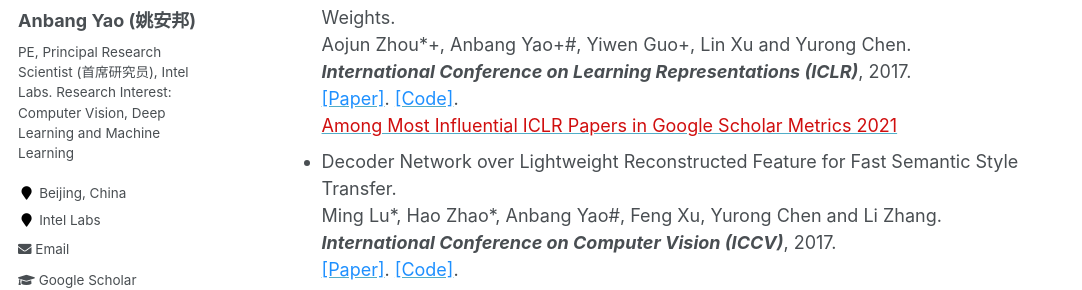
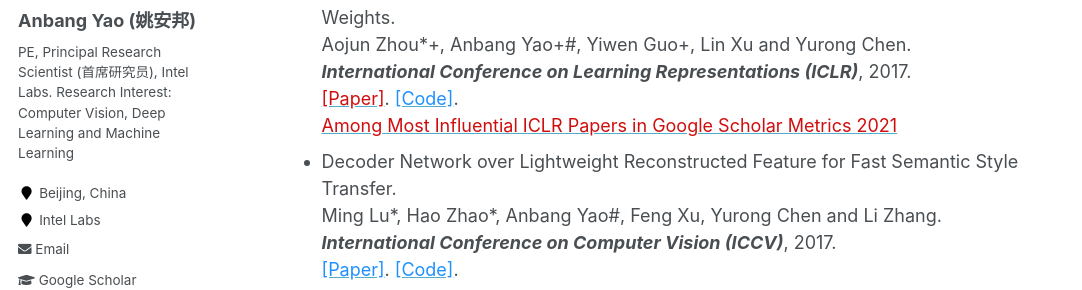
Before and after one commit to YaoAnbang/YaoAnbang.github.io, a Jekyll site: the page built from _pages/about.md, in a window 1280 px wide and 900 px high, scrolled down 4175 px. Shown: the part 170-460 px from the top of the window, without its empty margins (0-1082 px from the left). Built offline with Jekyll 4.4.1, drawn with Linux system fonts in a browser that asks for light colours.

Commit message:
Update about.md

```diff
--- a/_pages/about.md
+++ b/_pages/about.md
@@ -82,22 +82,22 @@
 
 **2017**
 
-+ Incremental Network Quantization: Towards Lossless CNNs with Low-Precision Weights.<br> Aojun Zhou\*\+, Anbang Yao\+\#, Yiwen Guo\+, Lin Xu and Yurong Chen.<br> <em>**International Conference on Learning Representations (ICLR)**</em>, 2017.<br> [<font color="DodgerBlue">[Paper]</font>](https://arxiv.org/abs/1702.03044). [<font color="DodgerBlue">[Code]</font>](https://github.com/AojunZhou/Incremental-Network-Quantization).<br>[<font color="DodgerRed"> Among Most Influential ICLR Papers in Google Scholar Metrics 2021</font>](https://scholar.google.com/citations?hl=en&view_op=list_hcore&venue=0032SoU2xY4J.2021&vq=en&cstart=60)<br>
++ Incremental Network Quantization: Towards Lossless CNNs with Low-Precision Weights.<br> Aojun Zhou\*\+, Anbang Yao\+\#, Yiwen Guo\+, Lin Xu and Yurong Chen.<br> <em>**International Conference on Learning Representations (ICLR)**</em>, 2017.<br> [<font color="DodgerRed">[Paper]</font>](https://arxiv.org/abs/1702.03044). [<font color="DodgerBlue">[Code]</font>](https://github.com/AojunZhou/Incremental-Network-Quantization).<br>[<font color="DodgerRed"> Among Most Influential ICLR Papers in Google Scholar Metrics 2021</font>](https://scholar.google.com/citations?hl=en&view_op=list_hcore&venue=0032SoU2xY4J.2021&vq=en&cstart=60)<br>
 + Decoder Network over Lightweight Reconstructed Feature for Fast Semantic Style Transfer.<br> Ming Lu\*, Hao Zhao\*, Anbang Yao\#, Feng Xu, Yurong Chen and Li Zhang.<br> <em>**International Conference on Computer Vision (ICCV)**</em>, 2017.<br> [<font color="DodgerBlue">[Paper]</font>](https://openaccess.thecvf.com/content_ICCV_2017/papers/Lu_Decoder_Network_Over_ICCV_2017_paper.pdf). [<font color="DodgerBlue">[Code]</font>](https://yaoanbang.github.io/).<br>
 + RON: Reverse Connection with Objectness Prior Networks for Object Detection.<br> Tao Kong\*, Fuchun Sun, Anbang Yao\#, Huaping Liu, Ming Lu\* and Yurong Chen.<br> <em>**IEEE Conference on Computer Vision and Pattern Recognition (CVPR)**</em>, 2017.<br> [<font color="DodgerBlue">[Paper]</font>](https://arxiv.org/abs/1707.01691). [<font color="DodgerBlue">[Code]</font>](https://github.com/taokong/RON).<br>
 + Physics Inspired Optimization on Semantic Transfer Features: An Alternative Method for Room Layout Estimation.<br> Hao Zhao\*, Ming Lu\*, Anbang Yao\#, Yurong Chen and Li Zhang.<br> <em>**IEEE Conference on Computer Vision and Pattern Recognition (CVPR)**</em>, 2017.<br> [<font color="DodgerBlue">[Paper]</font>](https://arxiv.org/abs/1707.00383). [<font color="DodgerBlue">[Code]</font>](https://sites.google.com/view/st-pio/).<br>
 + Network Sketching: Exploiting Binary Structure in Deep CNNs.<br> Yiwen Guo, Anbang Yao, Hao Zhao\* and Yurong Chen.<br> <em>**IEEE Conference on Computer Vision and Pattern Recognition (CVPR)**</em>, 2017.<br> [<font color="DodgerBlue">[Paper]</font>](https://arxiv.org/abs/1706.02021). [<font color="DodgerBlue">[Code]</font>](https://yaoanbang.github.io/).<br>
-+ Learning Supervised Scoring Ensemble for Emotion Recognition in the Wild.<br> Ping Hu, Dongqi Cai, Shandong Wang, Anbang Yao\# (<font color="DodgerBlue">project leader, conceived the idea and project</font>) and Yurong Chen.<br> <em>**ACM International Conference on Multimodal Interaction (ACM ICMI)**</em>, 2017 (<font color="DodgerBlue">Oral</font>).<br>[<font color="DodgerBlue">[Paper]</font>](https://dl.acm.org/doi/10.1145/3136755.3143009).[<font color="DodgerBlue">[Code]</font>](https://yaoanbang.github.io/).<br>[<font color="DodgerBlue">Winner of EmotiW-AFEW 2017, out of 100+ Teams</font>](https://sites.google.com/site/emotiwchallenge/)<br>
++ Learning Supervised Scoring Ensemble for Emotion Recognition in the Wild.<br> Ping Hu, Dongqi Cai, Shandong Wang, Anbang Yao\# (<font color="DodgerBlue">project leader, conceived the idea and project</font>) and Yurong Chen.<br> <em>**ACM International Conference on Multimodal Interaction (ACM ICMI)**</em>, 2017 (<font color="DodgerBlue">Oral</font>).<br>[<font color="DodgerBlue">[Paper]</font>](https://dl.acm.org/doi/10.1145/3136755.3143009).[<font color="DodgerBlue">[Code]</font>](https://yaoanbang.github.io/).<br>[<font color="DodgerRed">Winner of EmotiW-AFEW 2017, out of 100+ Teams</font>](https://sites.google.com/site/emotiwchallenge/)<br>
 
 **2016**
 
-+ Dynamic Network Surgery for Efficient DNNs.<br> Yiwen Guo\*, Anbang Yao\# and Yurong Chen.<br> <em>**Conference on Neural Information Processing Systems (NeurIPS)**</em>, 2016.<br> [<font color="DodgerBlue">[Paper]</font>](https://papers.nips.cc/paper/2016/file/2823f4797102ce1a1aec05359cc16dd9-Paper.pdf). [<font color="DodgerBlue">[Code]</font>](https://github.com/yiwenguo/Dynamic-Network-Surgery).<br>[<font color="DodgerBlue"> Among Most Influential NeurIPS Papers in Google Scholar Metrics 2021</font>](https://scholar.google.com/citations?hl=en&view_op=list_hcore&venue=eqYFflc_uhEJ.2021&vq=en&cstart=60)<br>
-+ HyperNet: Towards Accurate Region Proposal Generation and Joint Object Detection.<br> Tao Kong\*, Anbang Yao\#, Yurong Chen and Fuchun Sun.<br> <em>**IEEE Conference on Computer Vision and Pattern Recognition (CVPR)**</em>, 2016 (<font color="DodgerBlue">Spotlight Oral</font>).<br> [<font color="DodgerBlue">[Paper]</font>](https://openaccess.thecvf.com/content_cvpr_2016/papers/Kong_HyperNet_Towards_Accurate_CVPR_2016_paper.pdf). [<font color="DodgerBlue">[Code]</font>](https://yaoanbang.github.io/).<br>[<font color="DodgerBlue"> Among Most Influential CVPR Papers in Google Scholar Metrics 2021</font>](https://scholar.google.com/citations?hl=en&view_op=list_hcore&venue=FXe-a9w0eycJ.2021&vq=en&cstart=140)<br>
-+ HoloNet: Towards Robust Emotion Recognition in the Wild.<br> Anbang Yao\+\#, Dongqi Cai\+, Ping Hu\+, Shandong Wang\+, Liang Sha\+ and Yurong Chen.<br> <em>**ACM International Conference on Multimodal Interaction (ACM ICMI)**</em>, 2016 (<font color="DodgerBlue">Oral</font>).<br> [<font color="DodgerBlue">[Paper]</font>](https://dl.acm.org/doi/10.1145/2993148.2997639).[<font color="DodgerBlue">[Code]</font>](https://yaoanbang.github.io/).<br>[<font color="DodgerBlue">1<sup>st</sup> Runner-up of EmotiW-AFEW 2016, out of ~100 Teams</font>](https://sites.google.com/site/emotiw2016/).<br>
++ Dynamic Network Surgery for Efficient DNNs.<br> Yiwen Guo\*, Anbang Yao\# and Yurong Chen.<br> <em>**Conference on Neural Information Processing Systems (NeurIPS)**</em>, 2016.<br> [<font color="DodgerBlue">[Paper]</font>](https://papers.nips.cc/paper/2016/file/2823f4797102ce1a1aec05359cc16dd9-Paper.pdf). [<font color="DodgerBlue">[Code]</font>](https://github.com/yiwenguo/Dynamic-Network-Surgery).<br>[<font color="DodgerRed"> Among Most Influential NeurIPS Papers in Google Scholar Metrics 2021</font>](https://scholar.google.com/citations?hl=en&view_op=list_hcore&venue=eqYFflc_uhEJ.2021&vq=en&cstart=60)<br>
++ HyperNet: Towards Accurate Region Proposal Generation and Joint Object Detection.<br> Tao Kong\*, Anbang Yao\#, Yurong Chen and Fuchun Sun.<br> <em>**IEEE Conference on Computer Vision and Pattern Recognition (CVPR)**</em>, 2016 (<font color="DodgerBlue">Spotlight Oral</font>).<br> [<font color="DodgerBlue">[Paper]</font>](https://openaccess.thecvf.com/content_cvpr_2016/papers/Kong_HyperNet_Towards_Accurate_CVPR_2016_paper.pdf). [<font color="DodgerBlue">[Code]</font>](https://yaoanbang.github.io/).<br>[<font color="DodgerRed"> Among Most Influential CVPR Papers in Google Scholar Metrics 2021</font>](https://scholar.google.com/citations?hl=en&view_op=list_hcore&venue=FXe-a9w0eycJ.2021&vq=en&cstart=140)<br>
++ HoloNet: Towards Robust Emotion Recognition in the Wild.<br> Anbang Yao\+\#, Dongqi Cai\+, Ping Hu\+, Shandong Wang\+, Liang Sha\+ and Yurong Chen.<br> <em>**ACM International Conference on Multimodal Interaction (ACM ICMI)**</em>, 2016 (<font color="DodgerBlue">Oral</font>).<br> [<font color="DodgerBlue">[Paper]</font>](https://dl.acm.org/doi/10.1145/2993148.2997639).[<font color="DodgerBlue">[Code]</font>](https://yaoanbang.github.io/).<br>[<font color="DodgerRed">1<sup>st</sup> Runner-up of EmotiW-AFEW 2016, out of ~100 Teams</font>](https://sites.google.com/site/emotiw2016/).<br>
 
 **2015 and before**
 
-+ Capturing AU-Aware Facial Features and Their Latent Relations for Emotion Recognition in the Wild.<br> Anbang Yao\+\#, Junchao Shao\*\+, Ningning Ma\*\+ and Yurong Chen.<br> <em>**ACM International Conference on Multimodal Interaction (ACM ICMI)**</em>, 2015 (<font color="DodgerBlue">Oral</font>).<br> [<font color="DodgerBlue">[Paper]</font>](https://dl.acm.org/doi/10.1145/2818346.2830585).[<font color="DodgerBlue">[Code]</font>](https://yaoanbang.github.io/).<br>[<font color="DodgerBlue">Winner of EmotiW-AFEW 2015, out of 75 Teams</font>](https://cs.anu.edu.au/few/emotiw2015.html).<br>
++ Capturing AU-Aware Facial Features and Their Latent Relations for Emotion Recognition in the Wild.<br> Anbang Yao\+\#, Junchao Shao\*\+, Ningning Ma\*\+ and Yurong Chen.<br> <em>**ACM International Conference on Multimodal Interaction (ACM ICMI)**</em>, 2015 (<font color="DodgerBlue">Oral</font>).<br> [<font color="DodgerBlue">[Paper]</font>](https://dl.acm.org/doi/10.1145/2818346.2830585).[<font color="DodgerBlue">[Code]</font>](https://yaoanbang.github.io/).<br>[<font color="DodgerRed">Winner of EmotiW-AFEW 2015, out of 75 Teams</font>](https://cs.anu.edu.au/few/emotiw2015.html).<br>
 + Robust Face Representation Using Hybrid Spatial Feature Interdependence Matrix.<br> Anbang Yao\# and Shan Yu.<br> <em>**IEEE Trans. on Image Processing**</em>, vol 22(8), pages 3247–3259, 2013.<br> [<font color="DodgerBlue">[Paper]</font>](https://ieeexplore.ieee.org/document/6459600). [<font color="DodgerBlue">[Code]</font>](https://yaoanbang.github.io/).<br>
 + A Compact Association of Particle Filtering and Kernel Based Object Tracking.<br> Anbang Yao\#, Xinggang Lin, Guijin Wang and Shan Yu.<br> <em>**Pattern Recognition**</em>, vol 45(7), pages 2584-2597, 2012.<br> [<font color="DodgerBlue">[Paper]</font>](https://www.sciencedirect.com/science/article/pii/S0031320312000374). [<font color="DodgerBlue">[Code]</font>](https://yaoanbang.github.io/).<br>
 + An Incremental Bhattacharyya Dissimilarity Measure for Particle Filtering.<br> Anbang Yao\#, Guijin Wang, Xinggang Lin and Xiujuan Chai.<br> <em>**Pattern Recognition**</em>, vol 43(4), pages 1244-1256, 2010.<br> [<font color="DodgerBlue">[Paper]</font>](https://www.sciencedirect.com/science/article/pii/S0031320309003689). [<font color="DodgerBlue">[Code]</font>](https://yaoanbang.github.io/).<br>
```
